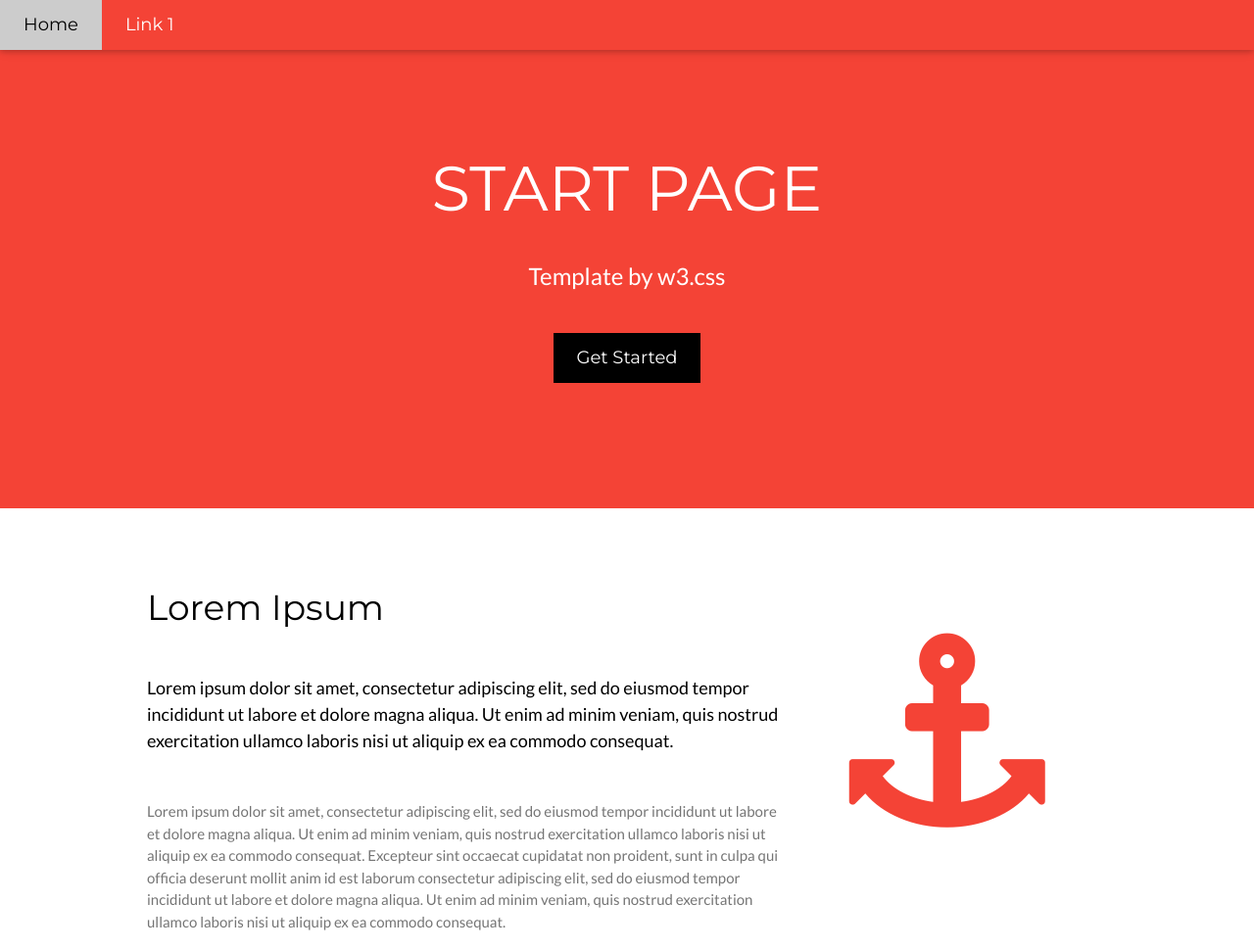
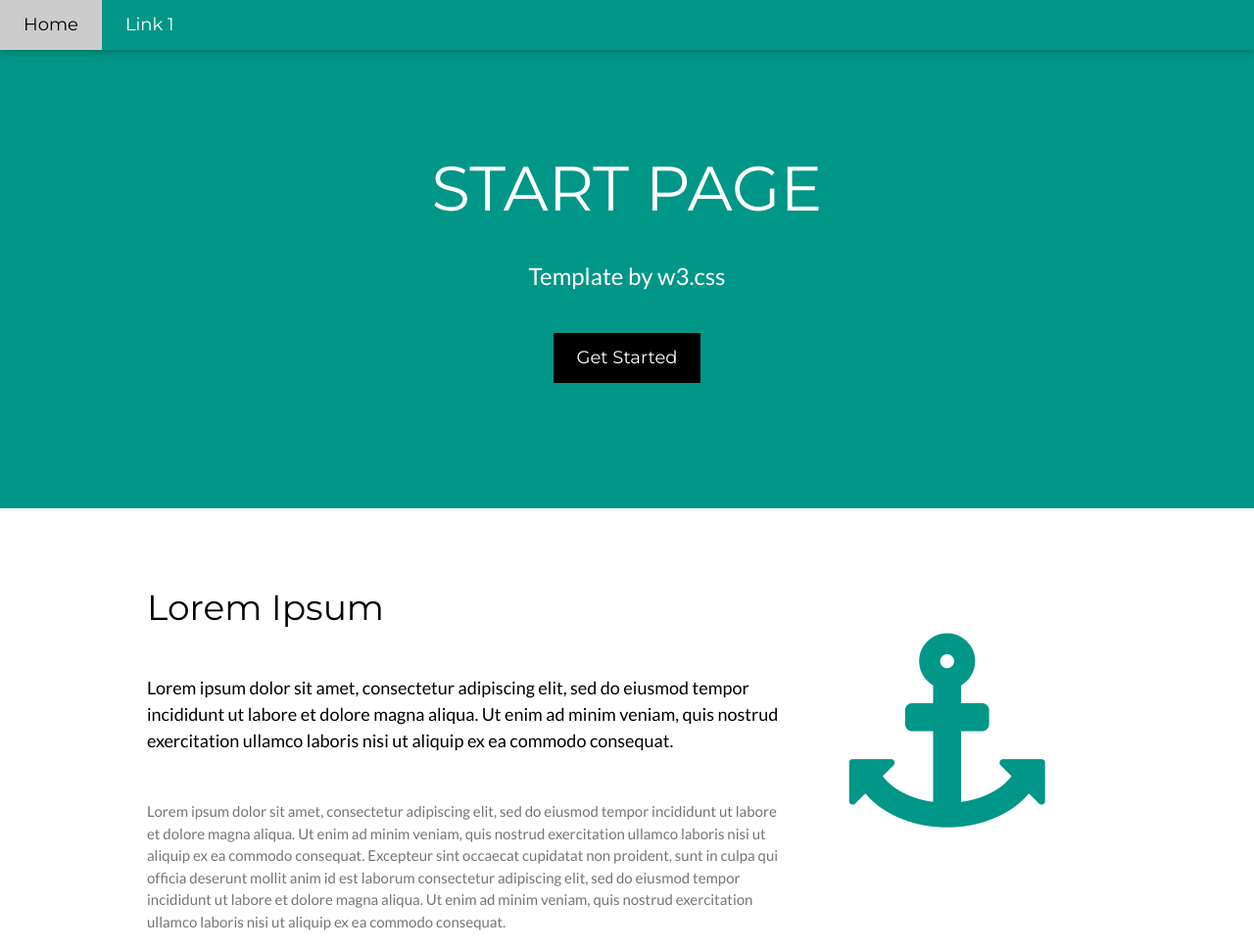
Before and after one commit to AceTylerCholine/acetylercholine_website, a plain HTML site: page about/index.html in a window 1280 px wide. Shown: the top 970 px of the page at 98% size. Drawn offline with nearby package versions, Linux system fonts and the light colour scheme.

Commit message:
Update index.html

```diff
--- a/about/index.html
+++ b/about/index.html
@@ -16,7 +16,7 @@ body,h1,h2,h3,h4,h5,h6 {font-family: "Lato", sans-serif}
 
 <!-- Navbar -->
 <div class="w3-top">
-  <div class="w3-bar w3-red w3-card w3-left-align w3-large">
+  <div class="w3-bar w3-teal w3-card w3-left-align w3-large">
     <a class="w3-bar-item w3-button w3-hide-medium w3-hide-large w3-right w3-padding-large w3-hover-white w3-large w3-red" href="javascript:void(0);" onclick="myFunction()" title="Toggle Navigation Menu"><i class="fa fa-bars"></i></a>
     <a href="#" class="w3-bar-item w3-button w3-padding-large w3-white">Home</a>
     <a href="#" class="w3-bar-item w3-button w3-hide-small w3-padding-large w3-hover-white">Link 1</a>
@@ -25,12 +25,11 @@ body,h1,h2,h3,h4,h5,h6 {font-family: "Lato", sans-serif}
   <!-- Navbar on small screens -->
   <div id="navDemo" class="w3-bar-block w3-white w3-hide w3-hide-large w3-hide-medium w3-large">
     <a href="#" class="w3-bar-item w3-button w3-padding-large">Link 1</a>
-    <a href="#" class="w3-bar-item w3-button w3-padding-large">Link 2</a>
   </div>
 </div>
 
 <!-- Header -->
-<header class="w3-container w3-red w3-center" style="padding:128px 16px">
+<header class="w3-container w3-teal w3-center" style="padding:128px 16px">
   <h1 class="w3-margin w3-jumbo">START PAGE</h1>
   <p class="w3-xlarge">Template by w3.css</p>
   <button class="w3-button w3-black w3-padding-large w3-large w3-margin-top">Get Started</button>
@@ -49,7 +48,7 @@ body,h1,h2,h3,h4,h5,h6 {font-family: "Lato", sans-serif}
     </div>
 
     <div class="w3-third w3-center">
-      <i class="fa fa-anchor w3-padding-64 w3-text-red"></i>
+      <i class="fa fa-anchor w3-padding-64 w3-text-teal"></i>
     </div>
   </div>
 </div>
@@ -58,7 +57,7 @@ body,h1,h2,h3,h4,h5,h6 {font-family: "Lato", sans-serif}
 <div class="w3-row-padding w3-light-grey w3-padding-64 w3-container">
   <div class="w3-content">
     <div class="w3-third w3-center">
-      <i class="fa fa-coffee w3-padding-64 w3-text-red w3-margin-right"></i>
+      <i class="fa fa-coffee w3-padding-64 w3-text-teal w3-margin-right"></i>
     </div>
 
     <div class="w3-twothird">
```
